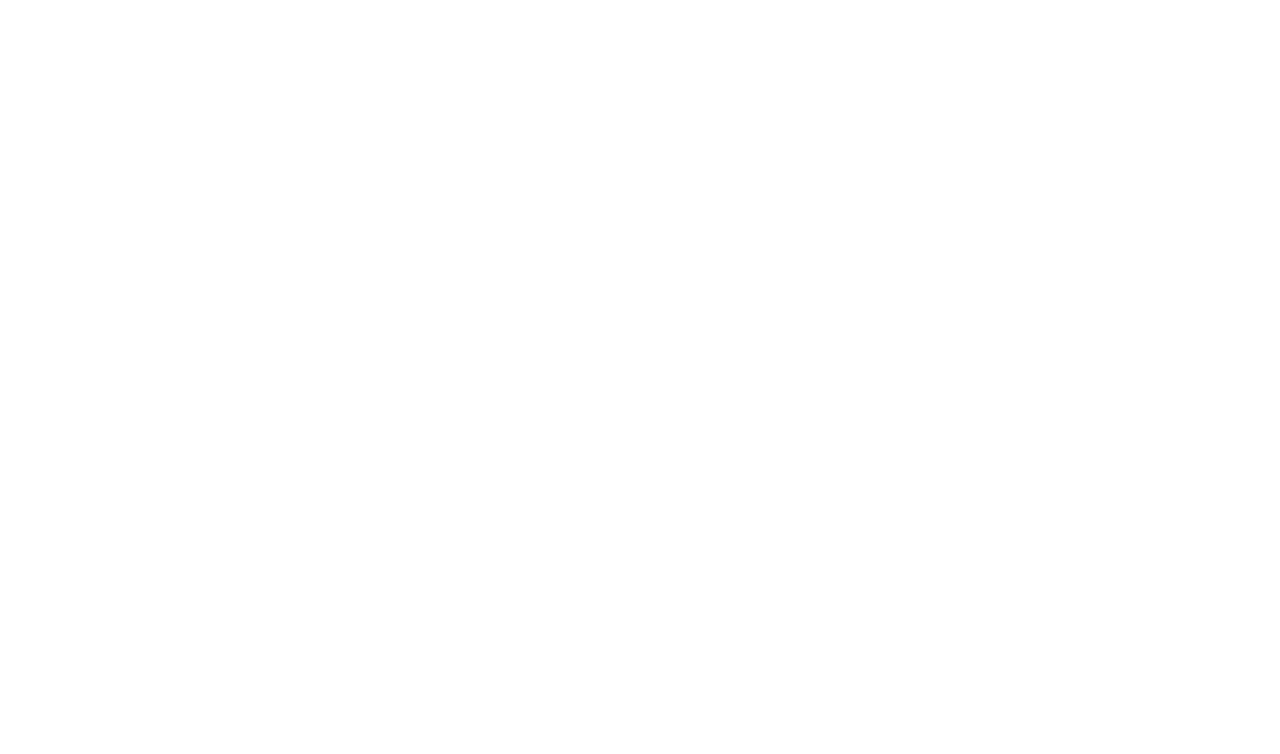
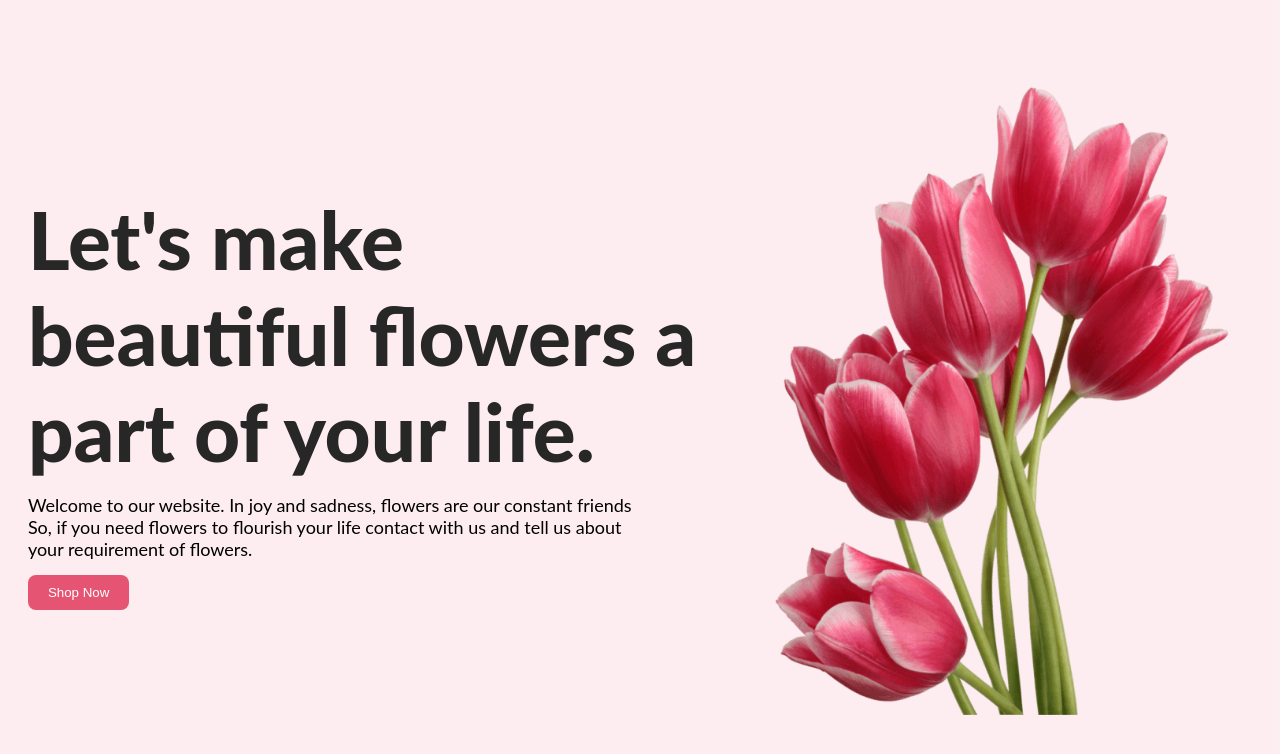
Before and after one commit to EsratJahanSumpa/assignment, a plain HTML site: page index.html in a window 1280 px wide. Drawn offline with Linux system fonts and the light colour scheme.

Commit message:
added banner

```diff
--- a/index.html
+++ b/index.html
@@ -4,8 +4,37 @@
     <meta charset="UTF-8">
     <meta name="viewport" content="width=device-width, initial-scale=1.0">
     <title>Online Flower Shop</title>
+    <link rel="stylesheet" href="styles/flower.css">
 </head>
 <body>
+    <main>
+       <div class="banner-container">
+        <div class="banner-text">
+         <h1 class="title">Let's make
+            <br>beautiful flowers a
+            <br>part of your life.</h1>
+            <p class="description">Welcome to our website. In joy and sadness, flowers are our constant friends
+            <br>So, if you need flowers to flourish your life contact with us and tell us about <br>your requirement of flowers.
+            </p>
+            <button class="btn">Shop Now</button>
+        </div>
+        <div class="banner-photo">
+       <img class="banner-img" src="./flowerasset/pngwing 10.png" alt="">
+        </div>
+       </div>
+    </main>
+       <main>
+
+
+
+
+       </main>
+
+
+
+
+
+
 
 </body>
 </html>
--- a/styles/flower.css
+++ b/styles/flower.css
@@ -0,0 +1,39 @@
+*{
+    margin: 0px;
+    padding: 0px;
+}
+
+.banner-container{
+    background: rgba(229, 84, 115, 0.10);
+    display: flex;
+    justify-content: space-around;
+    height: 100vh;
+    align-items: center;
+
+}
+.banner-img{
+    width: 500px;
+    margin-bottom: none;
+    display: flex;
+}
+.title{
+    color: #272727;
+font-family: Lato;
+font-size: 80px;
+font-style: normal;
+font-weight: 800;
+line-height: normal;
+}
+.description{
+    font-size: 18px;
+    font-family: Lato;
+    margin-top: 15px;
+    margin-bottom: 15px;
+}
+.btn{
+    color: white;
+    padding: 10px 20px;
+    border: none;
+    border-radius: 8px;
+    background-color: #E55473;
+}
```
